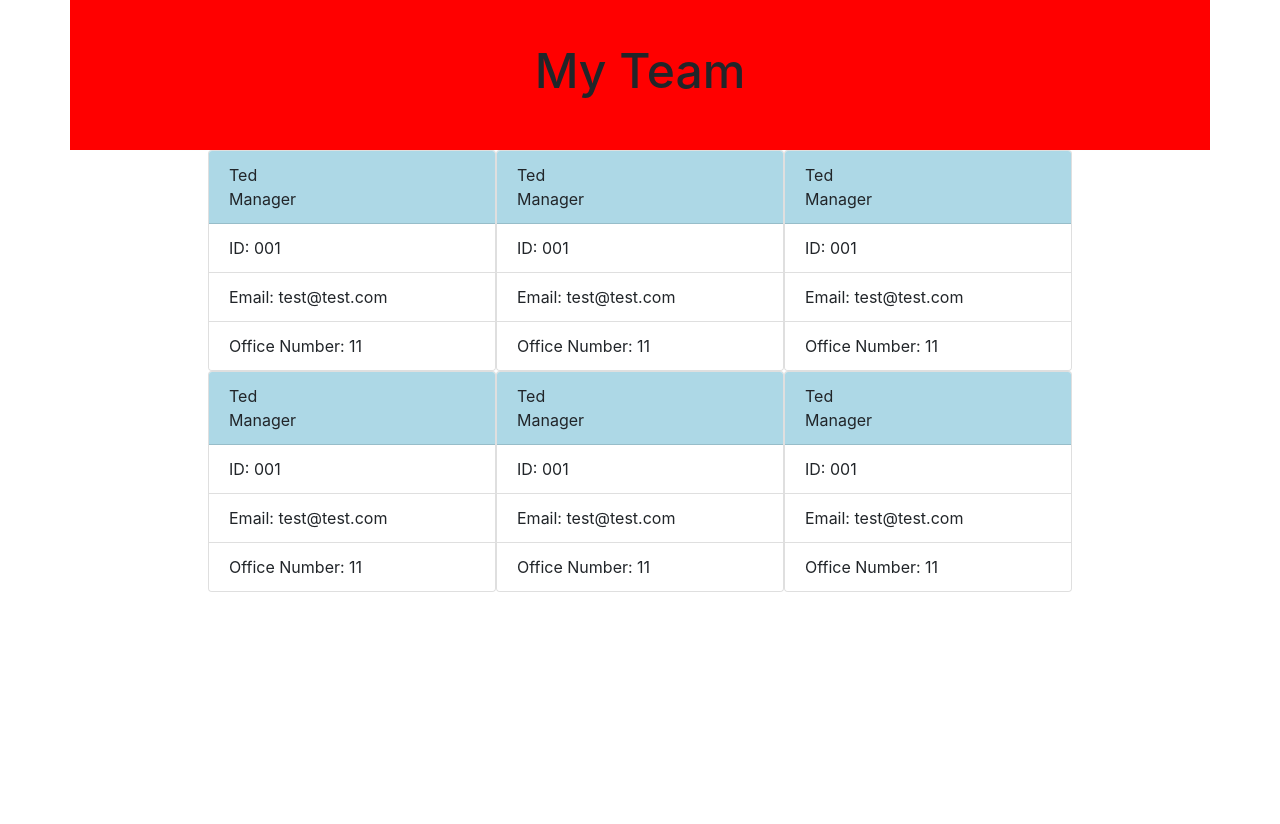
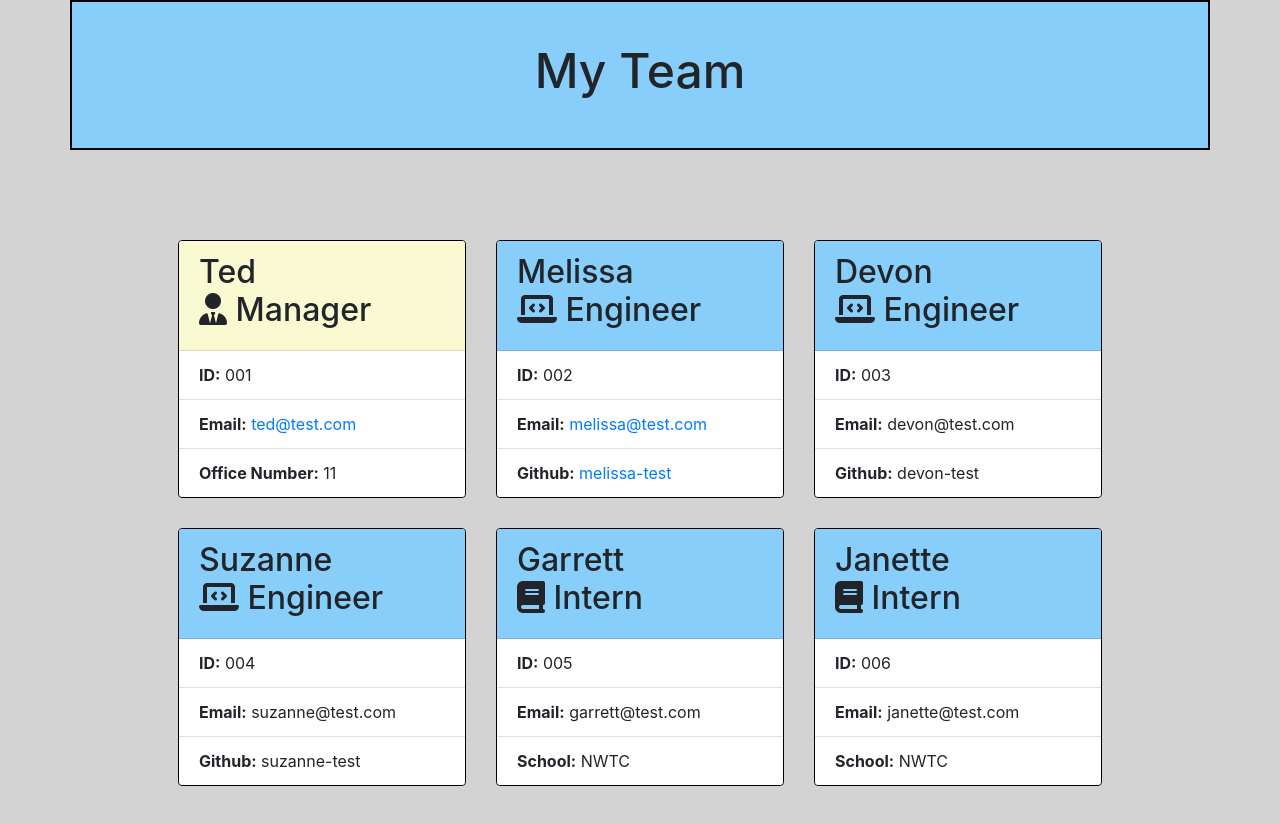
Before and after one commit to jdlawton/team-generator, a website: page sample.html in a window 1280 px wide. Before the commit the page ends 800 px from the top, so only its background shows below. Drawn offline with nearby package versions, Linux system fonts and the light colour scheme.

Commit message:
Finalized styling for the generated HTML

```diff
--- a/sample.html
+++ b/sample.html
@@ -5,6 +5,7 @@
     <meta name="viewport" content="width=device-width, initial-scale=1.0">
     <title>Meet The Team</title>
     <link rel="stylesheet" href="https://stackpath.bootstrapcdn.com/bootstrap/4.3.1/css/bootstrap.min.css" />
+    <script src="https://kit.fontawesome.com/c1836db28e.js" crossorigin="anonymous"></script>
     <link rel="stylesheet" href="./style.css" />
 </head>
 <body>
@@ -14,70 +15,71 @@
                 <h1>My Team</h1>
             </div>
         </div>
-        <div class="row justify-content-center">
-            <div class="card" style="width: 18rem;">
-                <div class="card-header">
-                    Ted <br> Manager
+        <div class="row justify-content-center card-wrapper">
+            <div class="card employee-card " style="width: 18rem;">
+                <div class="card-header manager">
+                    <h2>Ted<br> <i class="fas fa-user-tie"></i> Manager</h2>
                 </div>
                 <ul class="list-group list-group-flush">
-                  <li class="list-group-item">ID: 001</li>
-                  <li class="list-group-item">Email: test@test.com</li>
-                  <li class="list-group-item">Office Number: 11</li>
+                    <li class="list-group-item"><span class="label">ID:</span> 001</li>
+                    <li class="list-group-item"><span class="label">Email:</span> <a href="mailto:ted@test.com">ted@test.com</a></li>
+                    <li class="list-group-item"><span class="label">Office Number:</span> 11</li>
+
+                </ul>
+            </div>
+
+              <div class="card employee-card " style="width: 18rem;">
+                <div class="card-header engineer">
+                    <h2>Melissa <br> <i class="fas fa-laptop-code"></i> Engineer</h2>
+                </div>
+                <ul class="list-group list-group-flush">
+                  <li class="list-group-item"><span class="label">ID:</span> 002</li>
+                  <li class="list-group-item"><span class="label">Email:</span> <a href="mailto:melissa@test.com">melissa@test.com</a></li>
+                  <li class="list-group-item"><span class="label">Github:</span> <a href="https://github.com/jdlawton" target="_blank">melissa-test</a></li>
                 </ul>
               </div>
 
-              <div class="card" style="width: 18rem;">
-                <div class="card-header">
-                    Ted <br> Manager
+              <div class="card employee-card " style="width: 18rem;">
+                <div class="card-header engineer">
+                    <h2>Devon <br> <i class="fas fa-laptop-code"></i> Engineer</h2>
                 </div>
                 <ul class="list-group list-group-flush">
-                  <li class="list-group-item">ID: 001</li>
-                  <li class="list-group-item">Email: test@test.com</li>
-                  <li class="list-group-item">Office Number: 11</li>
+                  <li class="list-group-item"><span class="label">ID:</span> 003</li>
+                  <li class="list-group-item"><span class="label">Email:</span> devon@test.com</li>
+                  <li class="list-group-item"><span class="label">Github:</span> devon-test</li>
                 </ul>
               </div>
 
-              <div class="card" style="width: 18rem;">
-                <div class="card-header">
-                    Ted <br> Manager
+              <div class="card employee-card " style="width: 18rem;">
+                <div class="card-header engineer">
+                    <h2>Suzanne <br> <i class="fas fa-laptop-code"></i> Engineer</h2>
                 </div>
                 <ul class="list-group list-group-flush">
-                  <li class="list-group-item">ID: 001</li>
-                  <li class="list-group-item">Email: test@test.com</li>
-                  <li class="list-group-item">Office Number: 11</li>
+                  <li class="list-group-item"><span class="label">ID:</span> 004</li>
+                  <li class="list-group-item"><span class="label">Email:</span> suzanne@test.com</li>
+                  <li class="list-group-item"><span class="label">Github:</span> suzanne-test</li>
                 </ul>
               </div>
 
-              <div class="card" style="width: 18rem;">
-                <div class="card-header">
-                    Ted <br> Manager
+              <div class="card employee-card " style="width: 18rem;">
+                <div class="card-header intern">
+                    <h2>Garrett <br> <i class="fas fa-book"></i> Intern</h2>
                 </div>
                 <ul class="list-group list-group-flush">
-                  <li class="list-group-item">ID: 001</li>
-                  <li class="list-group-item">Email: test@test.com</li>
-                  <li class="list-group-item">Office Number: 11</li>
+                  <li class="list-group-item"><span class="label">ID:</span> 005</li>
+                  <li class="list-group-item"><span class="label">Email:</span> garrett@test.com</li>
+                  <li class="list-group-item"><span class="label">School:</span> NWTC</li>
                 </ul>
               </div>
 
-              <div class="card" style="width: 18rem;">
-                <div class="card-header">
-                    Ted <br> Manager
+              <div class="card employee-card " style="width: 18rem;">
+                <div class="card-header intern">
+                    <h2>Janette <br><i class="fas fa-book"></i> Intern</h2>
                 </div>
                 <ul class="list-group list-group-flush">
-                  <li class="list-group-item">ID: 001</li>
-                  <li class="list-group-item">Email: test@test.com</li>
-                  <li class="list-group-item">Office Number: 11</li>
-                </ul>
-              </div>
-
-              <div class="card" style="width: 18rem;">
-                <div class="card-header">
-                    Ted <br> Manager
-                </div>
-                <ul class="list-group list-group-flush">
-                  <li class="list-group-item">ID: 001</li>
-                  <li class="list-group-item">Email: test@test.com</li>
-                  <li class="list-group-item">Office Number: 11</li>
+                  <li class="list-group-item"><span class="label">ID:</span> 006</li>
+                  <li class="list-group-item"><span class="label">Email:</span> janette@test.com</li>
+                  <li class="list-group-item"><span class="label">School:</span> NWTC</li>
                 </ul>
               </div>
 
--- a/src/style.css
+++ b/src/style.css
@@ -1,16 +1,41 @@
+
+body {
+    background-color: lightgray;
+}
 
 .banner {
-    background-color: red;
+    background-color: lightskyblue;
     display: flex;
     justify-content: center;
     align-items: center;
     height: 150px;
+    border-style: solid;
+    border-color: black;
+    border-width: 2px;
 }
 
 h1 {
     font-size: 48px;
 }
 
+.card-wrapper {
+    margin: 75px;
+}
+
+.employee-card {
+    margin: 15px;
+    border-style: solid;
+    border-color: black;
+}
+
 .card-header {
-    background-color: lightblue;
+    background-color: lightskyblue;
 }
+
+.manager {
+    background-color: lightgoldenrodyellow;
+}
+
+.label {
+    font-weight: bold;
+}
--- a/style.css
+++ b/style.css
@@ -1,16 +1,41 @@
+
+body {
+    background-color: lightgray;
+}
 
 .banner {
-    background-color: red;
+    background-color: lightskyblue;
     display: flex;
     justify-content: center;
     align-items: center;
     height: 150px;
+    border-style: solid;
+    border-color: black;
+    border-width: 2px;
 }
 
 h1 {
     font-size: 48px;
 }
 
+.card-wrapper {
+    margin: 75px;
+}
+
+.employee-card {
+    margin: 15px;
+    border-style: solid;
+    border-color: black;
+}
+
 .card-header {
-    background-color: lightblue;
+    background-color: lightskyblue;
 }
+
+.manager {
+    background-color: lightgoldenrodyellow;
+}
+
+.label {
+    font-weight: bold;
+}
```
Also changed, not shown: src/generateHTML.js (+19 -21 lines).
